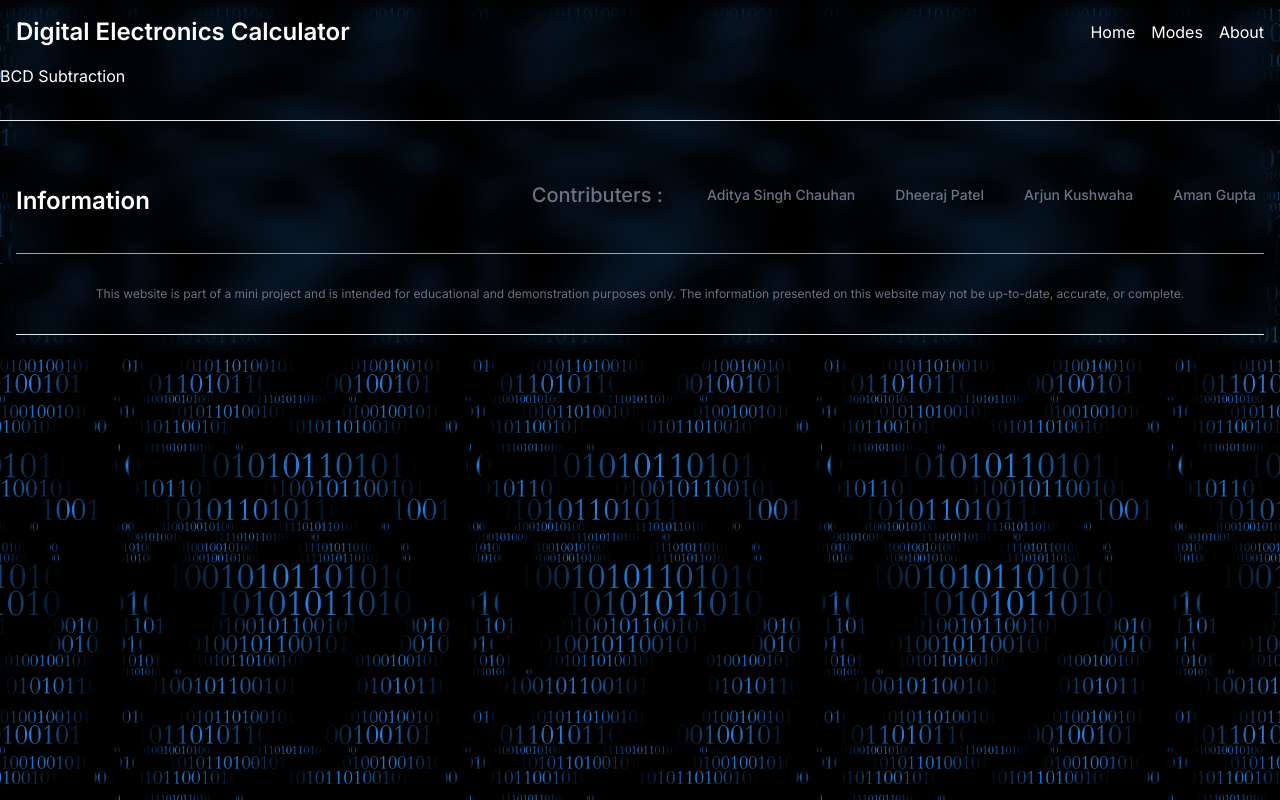
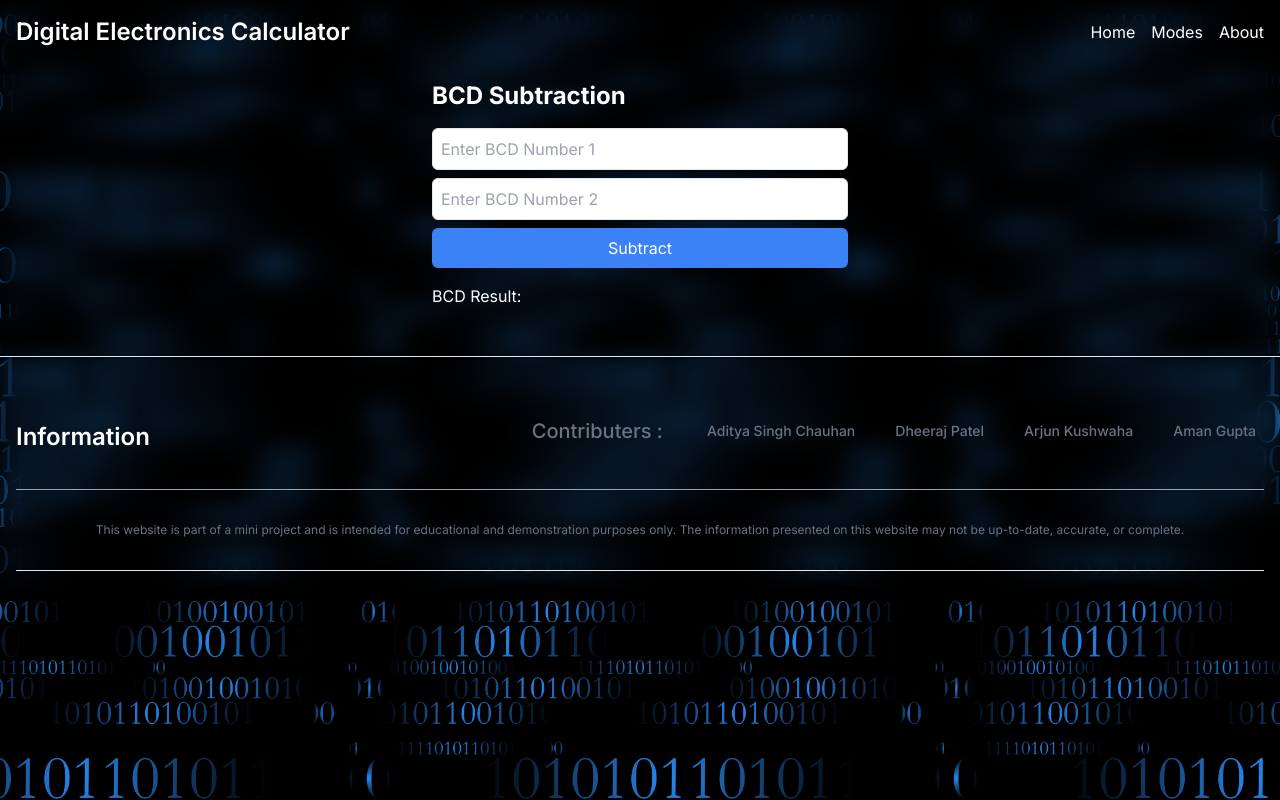
Before and after one commit to adityach0uhan/DigitalElectronicsConverter, a Next.js app: page /BCD/Subtraction in a window 1280 px wide. Built offline with nearby package versions, Linux system fonts and the light colour scheme.

Commit message:
BCD subtraction Done

```diff
--- a/app/BCD/Addition/page.js
+++ b/app/BCD/Addition/page.js
@@ -38,26 +38,44 @@ const BCDAddition = () => {
     };
 
     const performBCDAddition = (bcd1, bcd2) => {
-        const decimal1 = parseInt(bcd1, 10);
-        const decimal2 = parseInt(bcd2, 10);
-        const sum = (decimal1 + decimal2).toString();
+        const result = [];
 
-        return sum.padStart(4, '0');
+        let carry = 0;
+        for (let i = bcd1.length - 1; i >= 0; i--) {
+            const digit1 = parseInt(bcd1[i]);
+            const digit2 = parseInt(bcd2[i]);
+            const digitSum = digit1 + digit2 + carry;
+
+            if (digitSum >= 10) {
+                result[i] = (digitSum - 10).toString();
+                carry = 1;
+            } else {
+                result[i] = digitSum.toString();
+                carry = 0;
+            }
+        }
+
+        if (carry === 1) {
+            alert("BCD overflow: The result is not a valid BCD.");
+            return '';
+        }
+
+        return result.join('');
     };
 
     return (
-        <div className="max-w-md mx-auto p-4 text-white w-full h-full">
-            <h2 className="text-2xl font-bold mb-4">BCD Addition</h2>
+        <div className="max-w-md mx-auto p-4">
+            <h2 className="text-2xl text-white font-bold mb-4">BCD Addition</h2>
             <input
                 type="text"
-                className="w-full p-2 border text-black rounded-md mb-2"
+                className="w-full p-2 text-black border rounded-md mb-2"
                 placeholder="Enter BCD Number 1"
                 value={bcdInput1}
                 onChange={handleInput1Change}
             />
             <input
                 type="text"
-                className="w-full p-2 text-black border rounded-md mb-2"
+                className="w-full text-black p-2 border rounded-md mb-2"
                 placeholder="Enter BCD Number 2"
                 value={bcdInput2}
                 onChange={handleInput2Change}
--- a/app/BCD/Subtraction/page.js
+++ b/app/BCD/Subtraction/page.js
@@ -1,9 +1,88 @@
-import React from 'react'
+"use client"
+import React, { useState } from 'react';
 
-const page = () => {
+const BCDSubtraction = () => {
+  const [bcdInput1, setBCDInput1] = useState('');
+  const [bcdInput2, setBCDInput2] = useState('');
+  const [bcdResult, setBCDResult] = useState('');
+
+  const handleInput1Change = (e) => {
+    const input = e.target.value;
+    if (isValidBCD(input)) {
+      setBCDInput1(input);
+    } else {
+      setBCDInput1('');
+      alert("Invalid BCD Input");
+    }
+  };
+
+  const handleInput2Change = (e) => {
+    const input = e.target.value;
+    if (isValidBCD(input)) {
+      setBCDInput2(input);
+    } else {
+      setBCDInput2('');
+      alert("Invalid BCD Input");
+    }
+  };
+
+  const isValidBCD = (input) => /^[0-9]{1,4}$/.test(input);
+
+  const subtractBCD = () => {
+    if (bcdInput1 && bcdInput2) {
+      const result = performBCDSubtraction(bcdInput1, bcdInput2);
+      setBCDResult(result);
+    } else {
+      alert("Please enter valid BCD numbers in both inputs.");
+    }
+  };
+
+  const performBCDSubtraction = (bcd1, bcd2) => {
+    const result = [];
+
+    let borrow = 0;
+    for (let i = bcd1.length - 1; i >= 0; i--) {
+      const digit1 = parseInt(bcd1[i]);
+      const digit2 = parseInt(bcd2[i]) + borrow;
+
+      if (digit1 >= digit2) {
+        result[i] = (digit1 - digit2).toString();
+        borrow = 0;
+      } else {
+        result[i] = (digit1 + 10 - digit2).toString();
+        borrow = 1;
+      }
+    }
+
+    return result.join('');
+  };
+
   return (
-    <div className='text-white h-full'>BCD Subtraction</div>
-  )
-}
+    <div className="max-w-md text-white mx-auto p-4">
+      <h2 className="text-2xl   font-bold mb-4">BCD Subtraction</h2>
+      <input
+        type="text"
+        className="w-full p-2 border text-black rounded-md mb-2"
+        placeholder="Enter BCD Number 1"
+        value={bcdInput1}
+        onChange={handleInput1Change}
+      />
+      <input
+        type="text"
+        className="w-full p-2 border rounded-md text-black mb-2"
+        placeholder="Enter BCD Number 2"
+        value={bcdInput2}
+        onChange={handleInput2Change}
+      />
+      <button
+        className="w-full bg-blue-500 text-white p-2 rounded-md hover:bg-blue-600"
+        onClick={subtractBCD}
+      >
+        Subtract
+      </button>
+      <div className="mt-4">BCD Result: {bcdResult}</div>
+    </div>
+  );
+};
 
-export default page
+export default BCDSubtraction;
--- a/app/globals.css
+++ b/app/globals.css
@@ -4,7 +4,7 @@
 @import "~font-awesome/css/font-awesome.css";
 
 body {
-    height:max-content;
+    height:100%;
     width: 100vw;
     background-image: url(../public/1bg.jpeg);
     background-size:contain;
```
